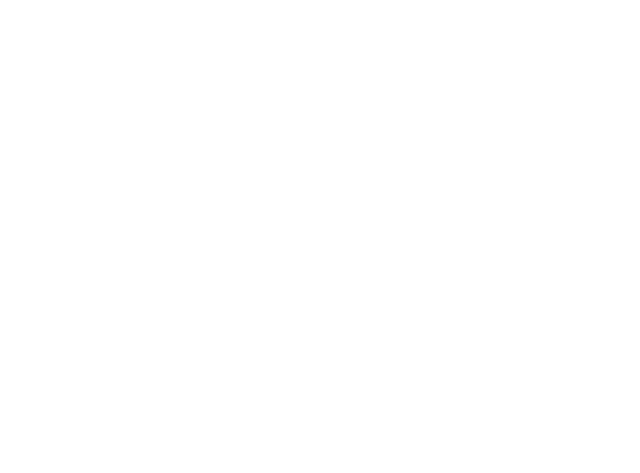
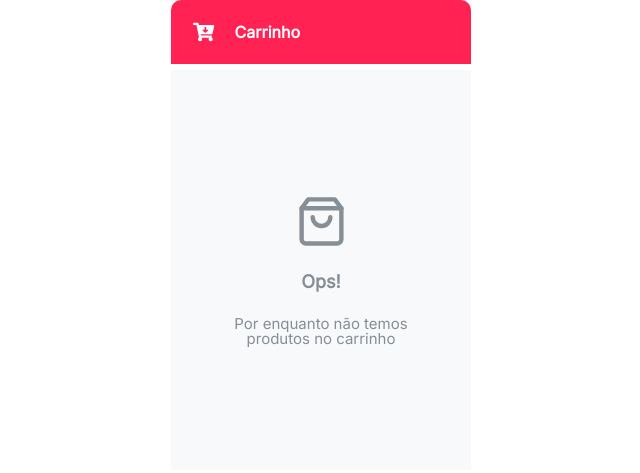
Before and after one commit to henriquemarioto/kenzie-food-paulo, a plain HTML site: page index.html in a window 1280 px wide. Shown: the whole page, without its empty margins (319-959 px from the left). Drawn offline with Linux system fonts and the light colour scheme.

Commit message:
Carrinho sem produtos pronto

```diff
--- a/index.html
+++ b/index.html
@@ -4,6 +4,9 @@
     <meta charset="UTF-8">
     <meta http-equiv="X-UA-Compatible" content="IE=edge">
     <meta name="viewport" content="width=device-width, initial-scale=1.0">
+    <link rel="preconnect" href="https://fonts.googleapis.com">
+    <link rel="preconnect" href="https://fonts.gstatic.com" crossorigin>
+    <link href="https://fonts.googleapis.com/css2?family=Inter:wght@400&display=swap" rel="stylesheet">
     <link rel="stylesheet" href="src/css/reset.css">
     <link rel="stylesheet" href="src/css/style.css"">
     <title>Kenzie Food</title>
@@ -14,7 +17,27 @@
     <main>
         <section></section>
 
-        <aside></aside>
+        <aside>
+            <div class="carrinho">
+                <div class="carrinho__div__titulo">
+                    <img src="src/img/carrinho.svg" alt="Imagen Carrinho">
+                    <h2>Carrinho</h2>
+                </div>
+
+                <div class="carrinho__div__produtos">
+                    <div class="carrinho__div__carrinho__vazio">
+                        <img src="src/img/shopping-bag.svg" alt="Sacola de compras">
+                        <span>Ops!</span>
+                        <p>Por enquanto não temos produtos no carrinho</p>
+                    </div>
+                </div>
+
+                <div class="carrinho__div__quantidade hidden">
+                    <p clas="carinho__texto__quantidade">Quantidade</p>
+                    <p class="carrinho__valor__quantidade">5</p>
+                </div>
+            </div>
+        </aside>
     </main>
 
     <footer></footer>
--- a/src/css/style.css
+++ b/src/css/style.css
@@ -0,0 +1,72 @@
+:root{
+    --vermelho: #FF2253;
+    --grey-1: #F8F9FA;
+    --grey-3: #868E96;
+}
+
+html{
+    font-family: 'Inter', sans-serif;
+}
+
+.carrinho{
+    width: 300px;
+    margin: auto;
+}
+.carrinho__div__titulo{
+    background-color: var(--vermelho);
+    border-radius: 10px 10px 0 0;
+
+    display: flex;
+    align-items: center;
+    justify-content: flex-start;
+    padding: 22px;
+}
+.carrinho__div__titulo img{
+    height: 20px;
+}
+.carrinho__div__titulo h2{
+    font-weight: bold;
+    color: #fff;
+    display: inline-block;
+    margin-left: 20px;
+}
+.carrinho__div__produtos{
+    height: 400px;
+    margin-top: 6px;
+}
+.carrinho__div__carrinho__vazio{
+    height: 100%;
+    width: 100%;
+    color: var(--grey-3);
+    background-color: var(--grey-1);
+    display: flex;
+    align-items: center;
+    justify-content: center;
+    flex-direction: column;
+    text-align: center;
+}
+.carrinho__div__carrinho__vazio span{
+    font-weight: bold;
+    font-size: 18px;
+    padding-top: 25px;
+    padding-bottom: 25px;
+}
+.carrinho__div__carrinho__vazio p{
+    width: 200px;
+    font-size: 15px;
+}
+.carrinho__div__quantidade{
+    height: 20px;
+    padding: 20px;
+    background-color: var(--grey-1);
+    font-size: 16px;
+    font-weight: bold;
+    display: flex;
+    justify-content: space-between;
+    align-items: center;
+
+}
+
+.hidden{
+    display: none;
+}
```
Also changed, not shown: src/img/carrinho.svg (added), src/img/shopping-bag.svg (added).
